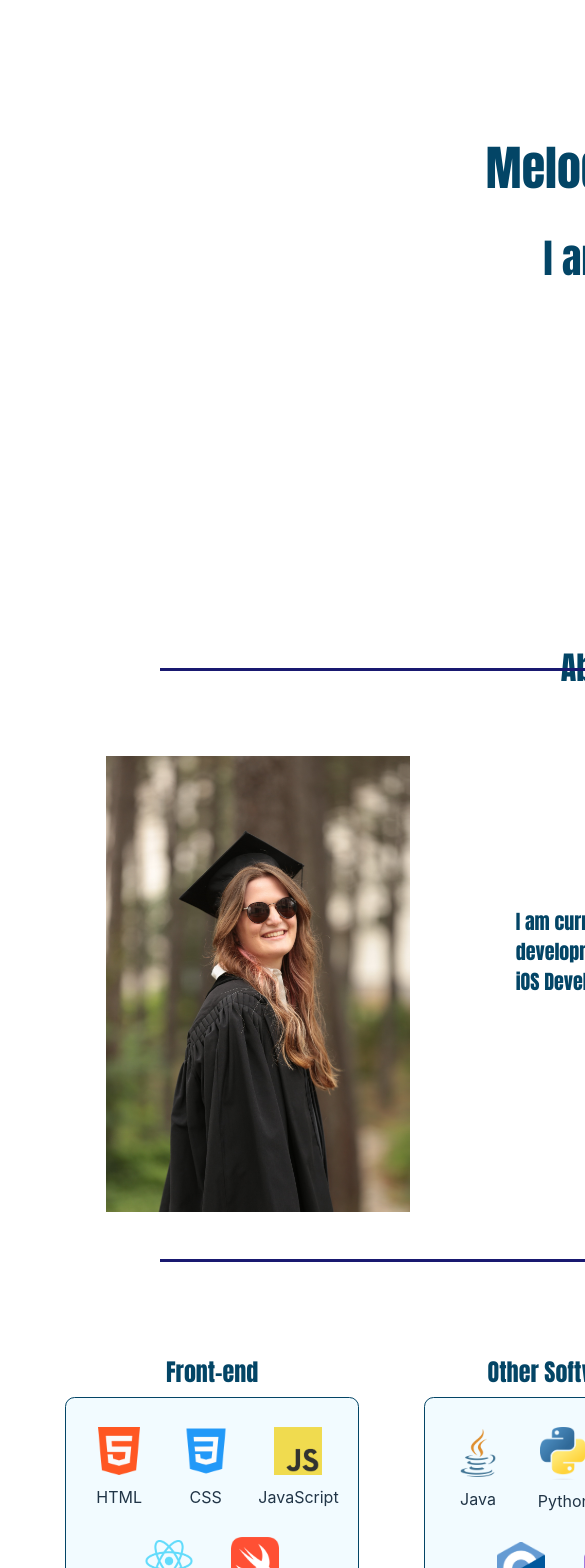
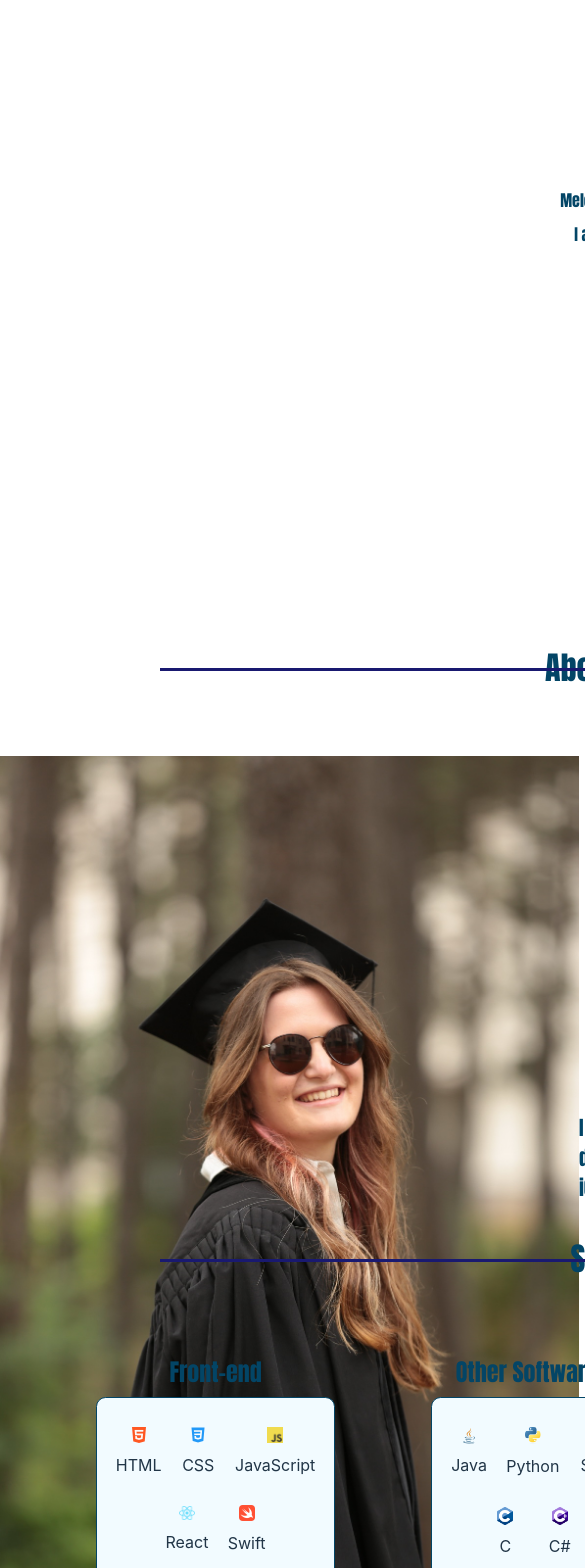
Before and after one commit to makimakimek/Portfolio, a React (Vite) app: page / in a window 390 px wide. Shown: the part 200-1768 px from the top of the page, 585 px wide, since content can reach past the window. Built offline with nearby package versions, Linux system fonts and the light colour scheme.

Commit message:
media added for phone screens

```diff
--- a/src/App.css
+++ b/src/App.css
@@ -386,3 +386,47 @@ a.link {
   top: 50%;
   position: absolute;
 }
+
+
+
+@media screen and (max-width: 768px) {
+  body {
+      font-size: 1em;
+  }
+
+  .nameContainer {
+      font-size: 1em;
+  }
+
+  .animationContainer {
+      font-size: 1em;
+  }
+
+  .image1 {
+      max-width: 100%;
+      height: auto;
+  }
+
+  .aboutContainer .underneathContainer .textContainer .paragraphContainer {
+      max-width: 100%;
+  }
+
+  .iconContainer > div > div > div > div > img {
+      max-width: 1em;
+  }
+
+  .projectTitleContainer {
+      font-size: 1em;
+  }
+
+  .projectParagraph {
+      font-size: 1em;
+      max-width: 100%;
+  }
+
+  .buttons {
+      width: 1em;
+      font-size: 1em;
+      margin: 1em;
+  }
+}
```
